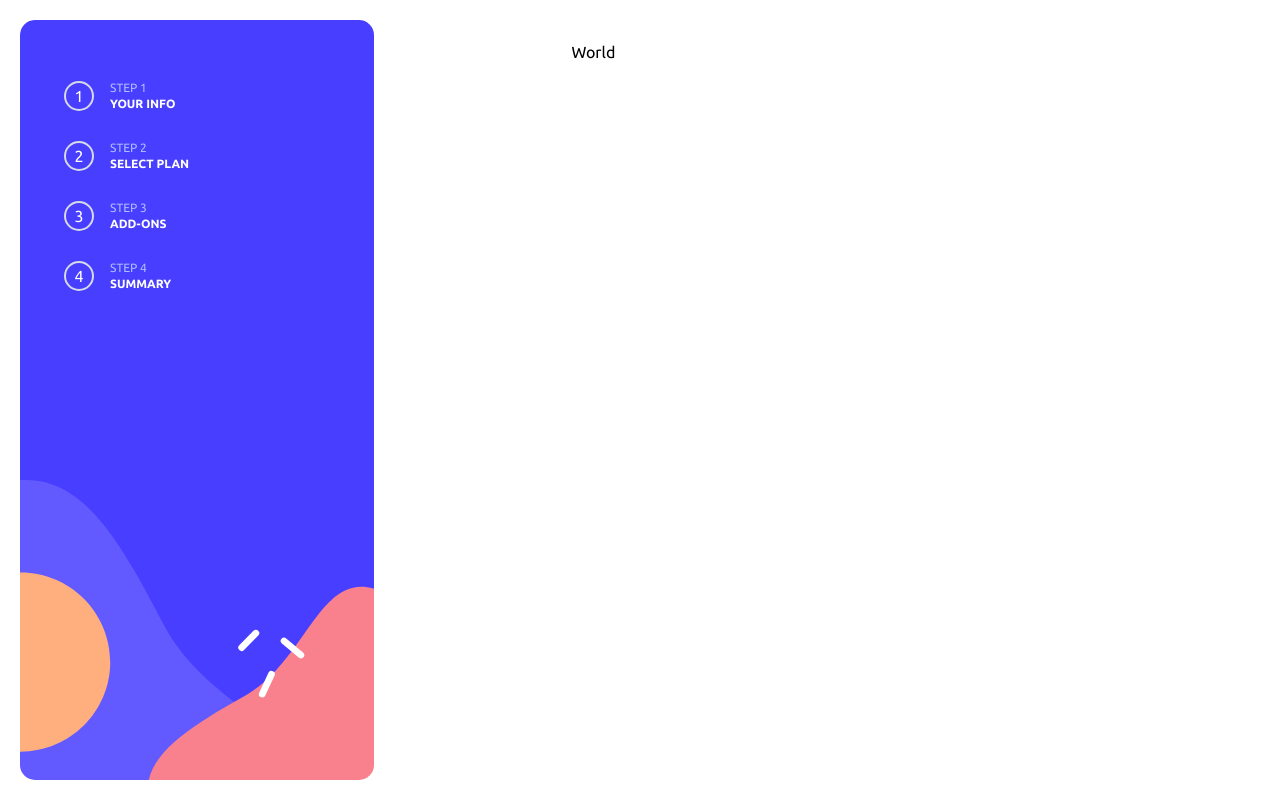
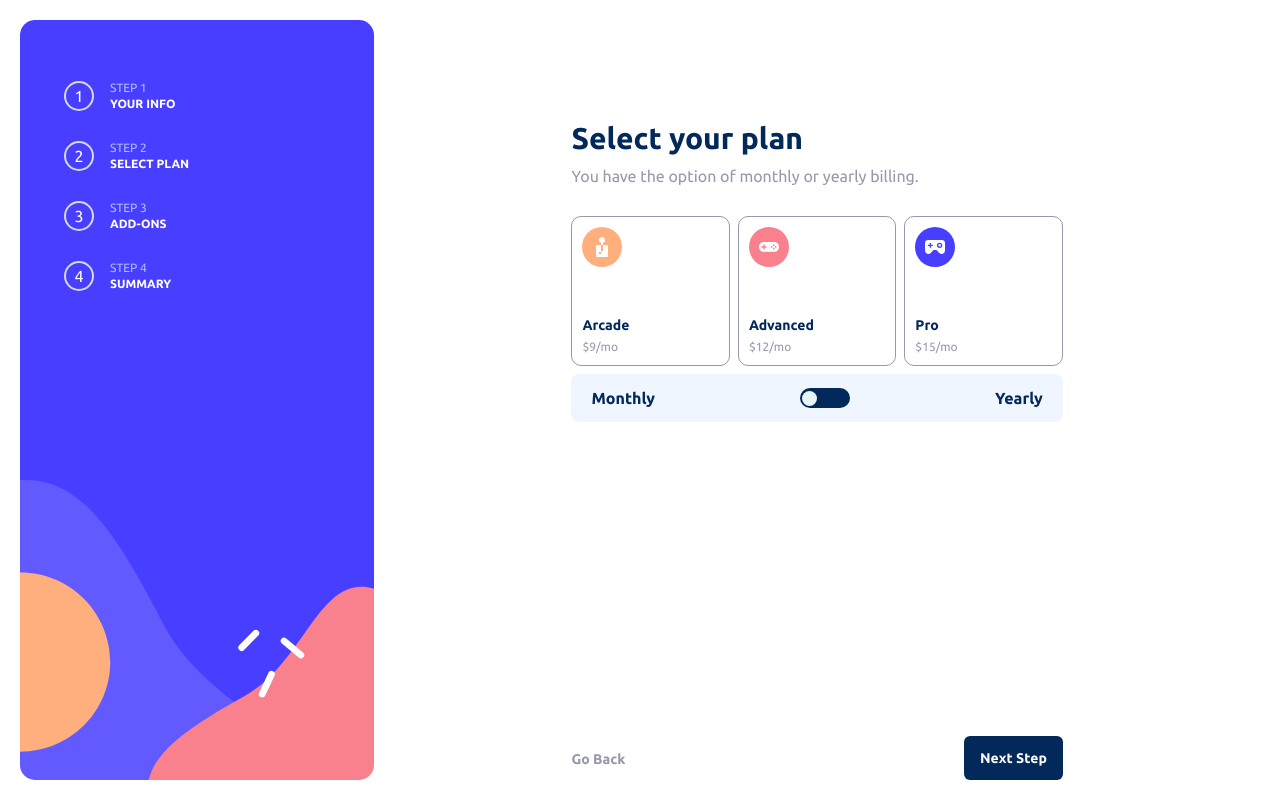
Before and after one commit to LupanRoman/form, a React (Vite) app: page /plan in a window 1280 px wide. Built offline with nearby package versions, Linux system fonts and the light colour scheme; the HTML template or start-up script is replaced by a standard one.

Commit message:
made the plans page, just ui

```diff
--- a/index.html
+++ b/index.html
@@ -2,7 +2,7 @@
 <html lang="en">
   <head>
     <meta charset="UTF-8" />
-    <link rel="icon" type="image/svg+xml" href="/public/forms-svgrepo-com.svg" />
+    <link rel="icon" type="image/svg+xml" href="/forms-svgrepo-com.svg" />
     <meta name="viewport" content="width=device-width, initial-scale=1.0" />
     <title>Form</title>
   </head>
--- a/src/components/Plan.jsx
+++ b/src/components/Plan.jsx
@@ -1,4 +1,5 @@
 import React from 'react';
+import { Link } from 'react-router-dom';
 import Arcade from '../assets/icon-arcade.svg';
 import Advanced from '../assets/icon-advanced.svg';
 import Pro from '../assets/icon-pro.svg';
@@ -6,8 +7,58 @@ import Pro from '../assets/icon-pro.svg';
 const Plan = () => {
   return (
     <>
-      <div>
-        <h4>World</h4>
+      <div className="flex flex-col justify-between items-center h-full relative md:w-full">
+        <div className="flex flex-col gap-4 md:gap-2 bg-alabaster p-5 rounded-lg absolute -top-20 md:top-0 md:bg-white md:p-0 md:pt-20 md:w-full">
+          <h2 className="text-marine-blue font-extrabold text-xl md:text-3xl">
+            Select your plan
+          </h2>
+          <p className="text-cool-gray text-xs md:text-base ">
+            You have the option of monthly or yearly billing.
+          </p>
+          <div className="plans flex flex-col gap-2 md:flex-row">
+            <div className="plan-option flex gap-4 md:flex-col">
+              <img src={Arcade} alt="" />
+              <div className="flex flex-col gap-1">
+                <h6 className="font-bold text-sm text-marine-blue">Arcade</h6>
+                <p className="text-xs text-cool-gray">$9/mo</p>
+              </div>
+            </div>
+            <div className="plan-option flex gap-4">
+              <img src={Advanced} alt="" />
+              <div className="flex flex-col gap-1">
+                <h6 className="font-bold text-sm text-marine-blue">Advanced</h6>
+                <p className="text-xs text-cool-gray">$12/mo</p>
+              </div>
+            </div>
+            <div className="plan-option flex gap-4">
+              <img src={Pro} alt="" />
+              <div className="flex flex-col gap-1">
+                <h6 className="font-bold text-sm text-marine-blue">Pro</h6>
+                <p className="text-xs text-cool-gray">$15/mo</p>
+              </div>
+            </div>
+          </div>
+          <div className="flex w-full justify-between items-center bg-magnolia pt-3 pb-3 pl-5 pr-5 rounded-lg">
+            <h6 className="font-bold text-marine-blue">Monthly</h6>
+            <div className="flex">
+              <input type="checkbox" name="switch" id="switch" />
+              <label htmlFor="switch" className="switch"></label>
+            </div>
+            <h6 className="font-bold text-marine-blue">Yearly</h6>
+          </div>
+        </div>
+        <div className="absolute bg-alabaster md:bg-transparent -bottom-5 md:-bottom-10 -right-5 -left-5 p-5 flex justify-between items-center">
+          <Link to="/">
+            <button className="text-cool-gray text-sm font-bold">
+              Go Back
+            </button>
+          </Link>
+          <Link to="/add-ons">
+            <button className="bg-marine-blue text-alabaster font-semibold text-sm pl-4 pr-4 pt-3 pb-3 rounded-md -right-10 ">
+              Next Step
+            </button>
+          </Link>
+        </div>
       </div>
     </>
   );
--- a/src/index.css
+++ b/src/index.css
@@ -50,17 +50,22 @@
   background-color: hsl(217, 100%, 97%);
 }
 
-/* Switch toggle */
+.plan-option img {
+  height: 40px;
+  width: 40px;
+}
 
-/* input[type="checkbox"] {
+/* * Start of switch toggle */
+
+input[type="checkbox"] {
   width: 0;
   height: 0;
   visibility: hidden;
 }
 
-label {
-  width: 60px;
-  height: 30px;
+.switch {
+  width: 50px;
+  height: 20px;
   display:block;
   background-color: hsl(213, 96%, 18%);
   border-radius: 20px;
@@ -69,34 +74,26 @@ label {
   transition: 0.5s;
 }
 
-
-
-label::after {
+.switch::after {
   content: "";
-  width: 25px;
-  height: 25px;
+  width: 15px;
+  height: 15px;
   background-color: #e8f5f7;
   position: absolute;
   border-radius: 100%;
-  top: 2px;
+  top: 2.5px;
   left: 2px;
   transition: 0.5s;
 }
 
-input:checked + label:after {
+input:checked + .switch:after {
   left: calc(100% - 2px);
   transform: translateX(-100%);
-} */
+}
 
+/* * End of switch toggle */
 
-
-/* label:active:after {
-  width: 17px;
-} */
-
-
-
-/* Switch toggle */
+/* *! For screens above 768px  */
 
 @media screen and (min-width: 768px) {
   /* Responsive design */
@@ -126,19 +123,22 @@ input:checked + label:after {
     height: 50px;
   }
 
+  .plans {
+    display: grid;
+    grid-template-columns: repeat(3, 1fr);
+    grid-template-rows: 150px;
+    margin-top: 20px;
+  }
+
   .plan-option {
-    padding-top: 20px;
-    padding-left: 10px;
-    padding-right: 80px;
     flex-direction: column;
     justify-content: space-between;
-    align-items: flex-start;
   }
 
-  .plan-option img {
-    height: 50px;
-  }
+
 }
+
+/* *! For screens above 1438px  */
 
 @media screen and (min-width: 1438px) {
   .navigation {
```
